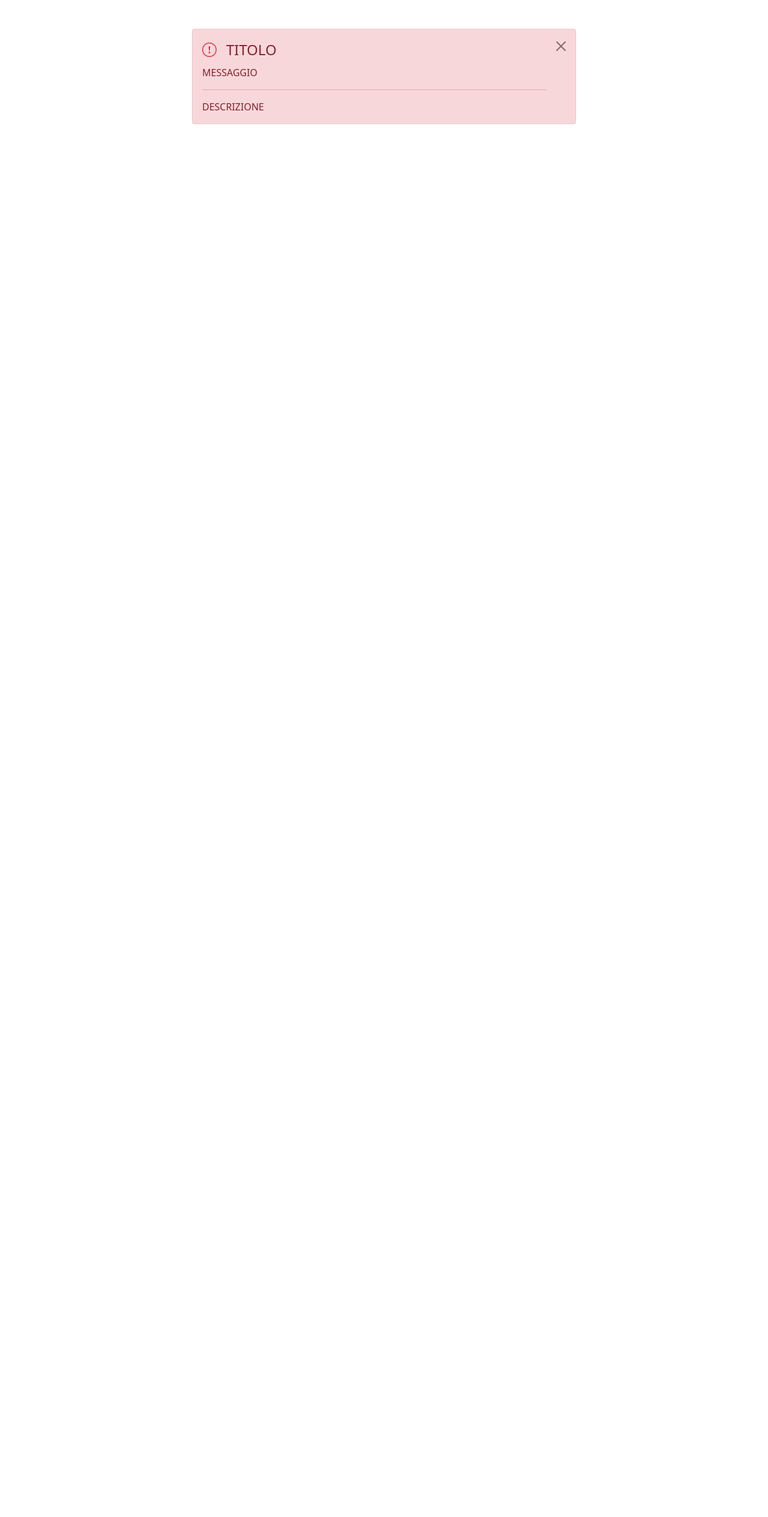
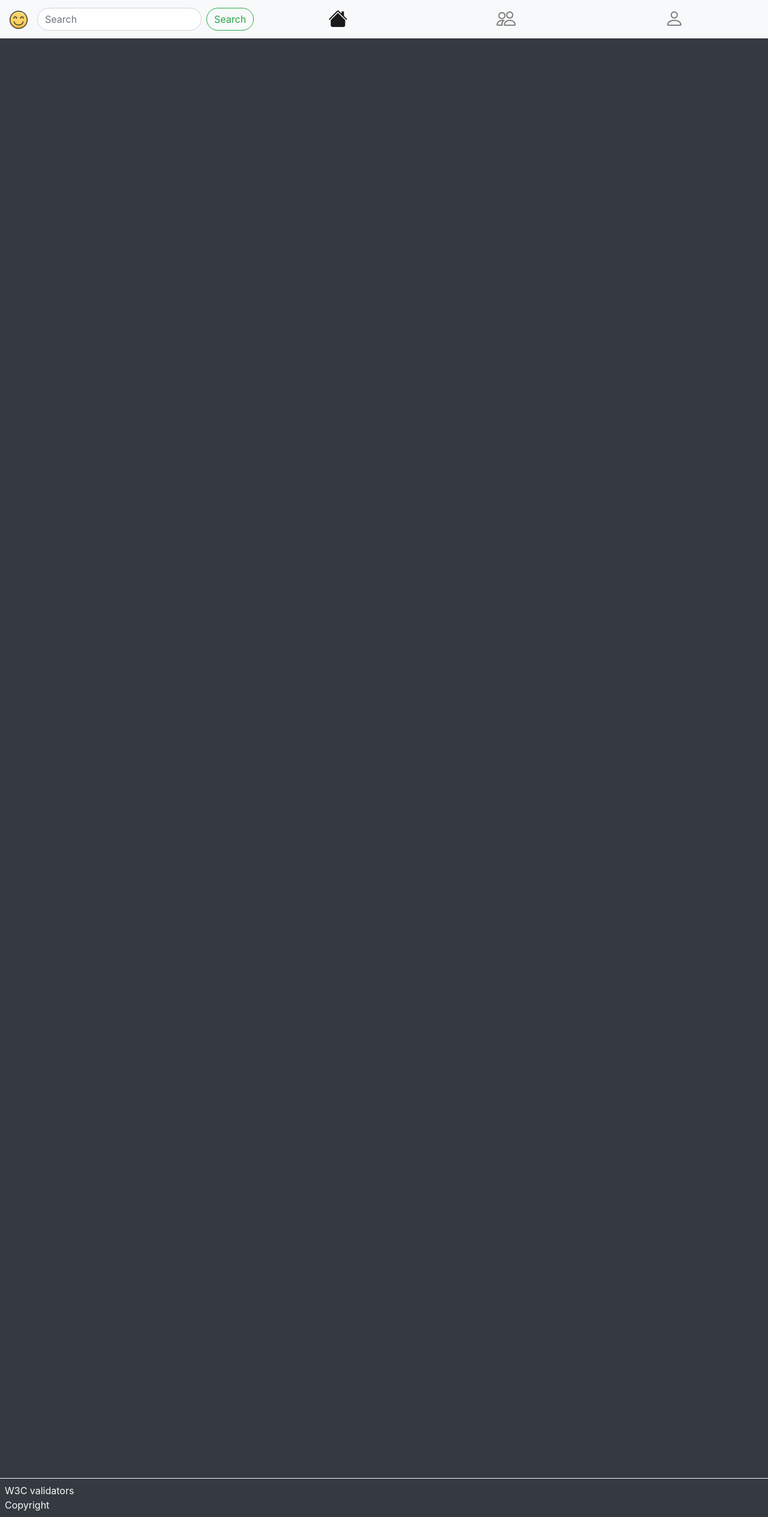
Before and after one commit to cipst/EasyChef, a PHP site: page / in a window 1280 px wide. Shown: the whole page at 60% size. Before the commit the page ends 207 px from the top, so only its background shows below. Run offline with PHP 8.4, Linux system fonts and the light colour scheme; some libraries are stand-ins or nearby versions.

Commit message:
icon + navbar idea

```diff
--- a/progetto/index.php
+++ b/progetto/index.php
@@ -1,9 +1,11 @@
 <?php include_once("utils/top.php"); ?>
+<?php include_once("utils/nav_bar.html"); ?>
 <?php
+$_SESSION["alert"] = new Alert(AlertType::SUCCESS, "REFERENCE SITE", "https://www.facebook.com/", "");
 for ($i = 0; $i < 100; $i++) {
 ?>
     <br>
 <?php
 }
 ?>
-<?php include_once("utils/bottom.php"); ?>
+<?php include_once("utils/bottom.html"); ?>
--- /dev/null
+++ b/progetto/styles/index.css
@@ -0,0 +1,12 @@
+.overlay {
+    z-index: 1;
+}
+
+.alert {
+    margin-left: 50%;
+    transform: translateX(-50%);
+}
+
+form * {
+    border-radius: 10em !important;
+}
--- a/progetto/utils/alert.php
+++ b/progetto/utils/alert.php
@@ -1,7 +1,14 @@
 <?php
 
 require_once("alert_type.php");
+require_once("error.php");
 
+/**
+ * Class that create a `custom alert` to display at the user
+ * a `successful` or `failed` operation, or for any other purpose
+ *
+ * @author Stefano Cipolletta
+ */
 class Alert
 {
     private string $t;
@@ -21,13 +28,7 @@ class Alert
             $this->description = $description;
             $this->icon = AlertType::get_icon($t);
         } else {
-            print "
-            <div class='d-flex justify-content-center m-5'>
-                <span class='text-danger text-center fw-bold border border-danger p-2 rounded-3'>
-                    An error occurred while trying to create an Alert!
-                </span>
-            </div>
-            ";
+            display_error("An error occurred while trying to create an Alert!");
         }
     }
 
--- /dev/null
+++ b/progetto/utils/bottom.html
@@ -0,0 +1,24 @@
+<!-- HERE END THE CONTENT OF THE PAGE -->
+</div>
+
+<!-- Bottom part in commons between all pages -->
+<footer class="w-100 bg-dark text-light p-2 border-top border-light">
+    W3C validators
+    <br>
+    Copyright
+</footer>
+
+<!-- Bootstrap Script -->
+<script src="https://code.jquery.com/jquery-3.2.1.slim.min.js"
+    integrity="sha384-KJ3o2DKtIkvYIK3UENzmM7KCkRr/rE9/Qpg6aAZGJwFDMVNA/GpGFF93hXpG5KkN"
+    crossorigin="anonymous"></script>
+<script src="https://cdn.jsdelivr.net/npm/popper.js@1.12.9/dist/umd/popper.min.js"
+    integrity="sha384-ApNbgh9B+Y1QKtv3Rn7W3mgPxhU9K/ScQsAP7hUibX39j7fakFPskvXusvfa0b4Q"
+    crossorigin="anonymous"></script>
+<script src="https://cdn.jsdelivr.net/npm/bootstrap@4.0.0/dist/js/bootstrap.min.js"
+    integrity="sha384-JZR6Spejh4U02d8jOt6vLEHfe/JQGiRRSQQxSfFWpi1MquVdAyjUar5+76PVCmYl"
+    crossorigin="anonymous"></script>
+
+</body>
+
+</html>
--- a/progetto/utils/bottom.php
+++ /dev/null
@@ -1,14 +0,0 @@
-<!-- common bottom between pages -->
-
-<footer>
-
-</footer>
-
-<!-- JQuery Script -->
-<script src="https://cdnjs.cloudflare.com/ajax/libs/jquery/3.6.1/jquery.min.js" integrity="sha512-aVKKRRi/Q/YV+4mjoKBsE4x3H+BkegoM/em46NNlCqNTmUYADjBbeNefNxYV7giUp0VxICtqdrbqU7iVaeZNXA==" crossorigin="anonymous" referrerpolicy="no-referrer"></script>
-<!-- Bootstrap Script -->
-<script src="https://cdn.jsdelivr.net/npm/bootstrap@5.0.2/dist/js/bootstrap.bundle.min.js" integrity="sha384-MrcW6ZMFYlzcLA8Nl+NtUVF0sA7MsXsP1UyJoMp4YLEuNSfAP+JcXn/tWtIaxVXM" crossorigin="anonymous"></script>
-
-</body>
-
-</html>
--- /dev/null
+++ b/progetto/utils/error.php
@@ -0,0 +1,19 @@
+<?php
+
+/**
+ * It helps a system error to be well displayed
+ *
+ * @param string $message the actual message to display
+ *
+ * @author Stefano Cipolletta
+ */
+function display_error(string $message)
+{
+?>
+    <div class='d-flex justify-content-center m-5'>
+        <span class='bg-dark text-danger text-center fw-bold border border-danger p-2 rounded-3'>
+            <?= $message ?>
+        </span>
+    </div>
+<?php
+}
--- /dev/null
+++ b/progetto/utils/nav_bar.html
@@ -0,0 +1,25 @@
+<nav class="navbar navbar-expand-lg navbar-light bg-light p-0 px-3">
+    <a class="navbar-brand" href="."><img src="images/smile.ico" alt="Icon" width="30"> </a>
+    <form class="form-inline">
+        <input class="form-control mr-sm-2" type="search" placeholder="Search" aria-label="Search">
+        <button class="btn btn-outline-success my-2 my-sm-0" type="submit">Search</button>
+    </form>
+    <button class="navbar-toggler" type="button" data-toggle="collapse" data-target="#navbarSupportedContent" aria-controls="navbarSupportedContent" aria-expanded="false" aria-label="Toggle navigation">
+        <span class="navbar-toggler-icon"></span>
+    </button>
+
+    <div class="collapse navbar-collapse" id="navbarSupportedContent">
+        <ul class="navbar-nav w-100 mx-auto d-flex justify-content-around">
+            <li class="nav-item active">
+                <a class="nav-link" href="#"><i class="bi bi-house-fill" style="font-size: 2rem;"></i></a>
+            </li>
+            <li class="nav-item">
+                <a class="nav-link" href="#"><i class="bi bi-people" style="font-size: 2rem;"></i></a>
+            </li>
+            <li class="nav-item">
+                <a class="nav-link" href="#"><i class="bi bi-person" style="font-size: 2rem;"></i></a>
+                <!-- <i class="bi bi-person-circle" style="font-size: 2rem;"></i> -->
+            </li>
+        </ul>
+    </div>
+</nav>
--- a/progetto/utils/top.php
+++ b/progetto/utils/top.php
@@ -1,4 +1,8 @@
 <?php
+
+/**
+ * Top part in commons between all pages
+ */
 
 require_once("alert.php");
 require_once("alert_type.php");
@@ -6,21 +10,19 @@ require_once("alert_type.php");
 session_start();
 ?>
 
-<!-- common top between pages -->
-
-
 <!DOCTYPE html>
 <html lang="en">
 
 <head>
-    <!-- <title>&#127916; MoviesXChange &#127916;</title> -->
-    <title>&#128218; Booking &#128218;</title>
+    <title>SmileBook</title>
 
     <meta name="viewport" content="width=device-width, initial-scale=1">
     <meta charset="utf-8">
 
+    <link rel="icon" href="./images/smile.ico" type="image/icon type">
+
     <!-- Bootstrap CDN -->
-    <link href="https://cdn.jsdelivr.net/npm/bootstrap@5.0.2/dist/css/bootstrap.min.css" rel="stylesheet" integrity="sha384-EVSTQN3/azprG1Anm3QDgpJLIm9Nao0Yz1ztcQTwFspd3yD65VohhpuuCOmLASjC" crossorigin="anonymous">
+    <link rel="stylesheet" href="https://cdn.jsdelivr.net/npm/bootstrap@4.0.0/dist/css/bootstrap.min.css" integrity="sha384-Gn5384xqQ1aoWXA+058RXPxPg6fy4IWvTNh0E263XmFcJlSAwiGgFAW/dAiS6JXm" crossorigin="anonymous">
 
     <!-- Bootstrap Icon CDN -->
     <link rel="stylesheet" href="https://cdn.jsdelivr.net/npm/bootstrap-icons@1.10.2/font/bootstrap-icons.css">
@@ -29,24 +31,28 @@ session_start();
     <link href="styles/index.css" rel="stylesheet">
 </head>
 
-<body>
+<body class="bg-dark text-light">
 
     <?php
-    $_SESSION["alert"] = new Alert(AlertType::DANGER, "TITOLO", "MESSAGGIO", "DESCRIZIONE");
+    // $_SESSION["alert"] = new Alert(AlertType::DANGER, "TITOLO", "MESSAGGIO", "DESCRIZIONE");
     if (isset($_SESSION["alert"])) {
     ?>
-        <div class="alert alert-<?= $_SESSION["alert"]->get_type() ?> w-50 mt-5 position-fixed start-50 translate-middle-x alert-dismissible fade show" role="alert">
-
+        <div class="overlay alert alert-<?= $_SESSION["alert"]->get_type() ?> w-50 mt-5 position-fixed alert-dismissible fade show" role="alert">
             <div class="d-flex align-items-center">
-                <i class="bi <?= $_SESSION["alert"]->get_icon() ?> me-3 pb-2 fs-4 text-<?= $_SESSION["alert"]->get_type() ?>"></i>
+                <i class="bi <?= $_SESSION["alert"]->get_icon() ?> me-3 pb-2 pr-2 text-<?= $_SESSION["alert"]->get_type() ?>" style="font-size: 2em;"></i>
                 <h4 class="alert-heading"><?= $_SESSION["alert"]->get_title() ?></h4>
             </div>
             <p><?= $_SESSION["alert"]->get_message() ?></p>
             <hr>
             <p class="mb-0"><?= $_SESSION["alert"]->get_description() ?></p>
-            <button type="button" class="btn-close" data-bs-dismiss="alert" aria-label="Close"></button>
+            <button type="button" class="close" data-dismiss="alert" aria-label="Close">
+                <span aria-hidden="true">&times;</span>
+            </button>
         </div>
     <?php
         unset($_SESSION["alert"]);
     }
     ?>
+
+    <div class="content">
+        <!-- HERE START THE CONTENT OF THE PAGE -->
```
Also changed, not shown: progetto/images/smile.ico (added).
